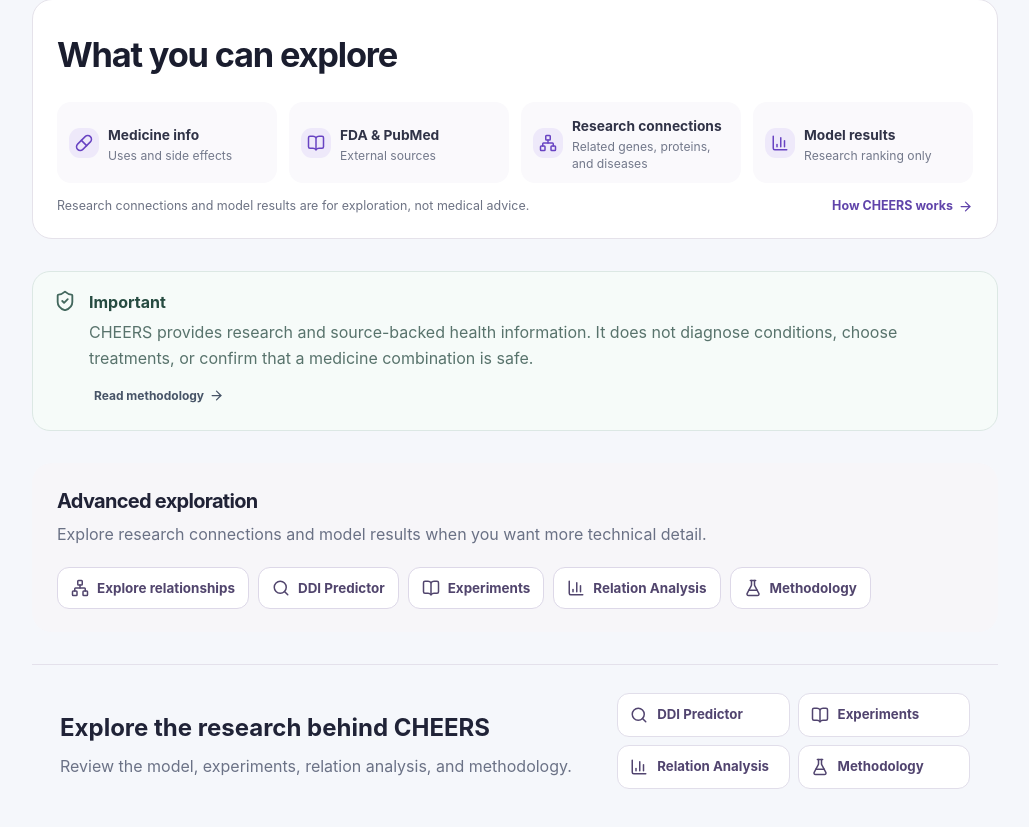
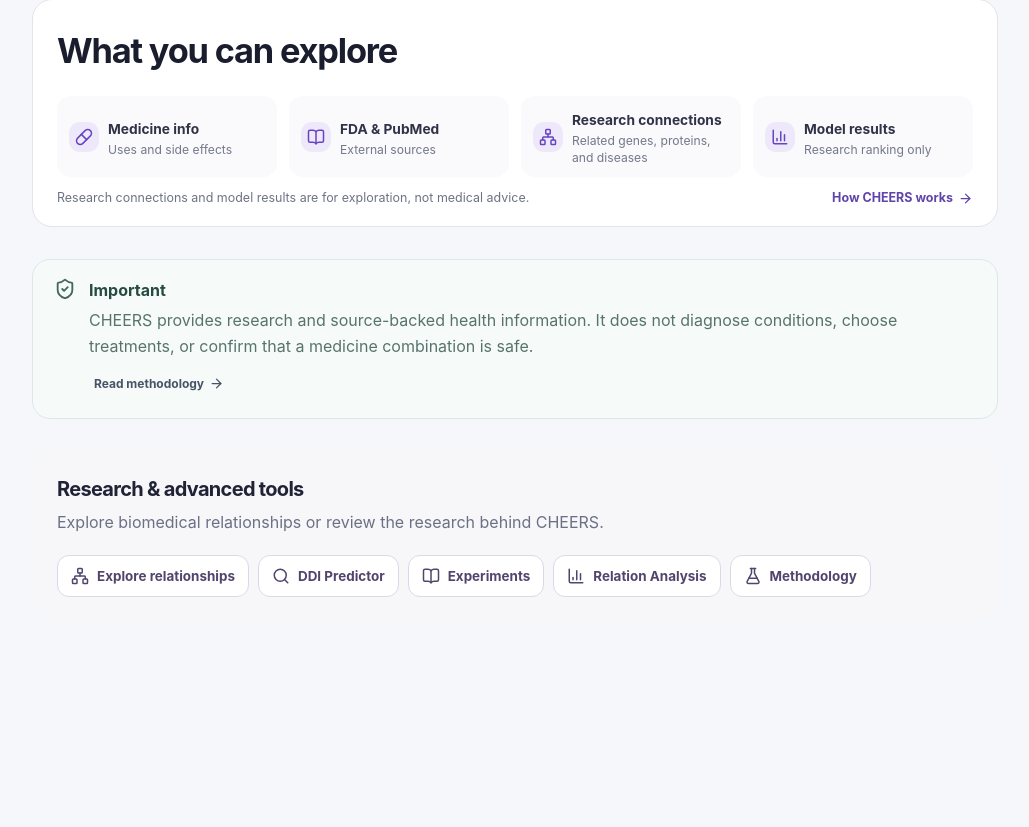
Before and after one commit to Tuvshinjargal03/CHEERS-PrimeKG-RGCN-DDI-Prediction_draft1, a React (Vite) app in the folder frontend/: page /#/overview in a window 1280 px wide. Shown: the part 1184-2011 px from the top of the page, without its empty margins (250-1279 px from the left). After the commit the page ends 1868 px from the top, so only its background shows below. Built offline with nearby package versions, Linux system fonts and the light colour scheme.

Commit message:
Finalize CHEERS frontend usability polish

```diff
--- a/frontend/src/pages/Home.jsx
+++ b/frontend/src/pages/Home.jsx
@@ -103,8 +103,8 @@ export default function Home() {
 
       <section className="public-section public-advanced-section" aria-labelledby="advanced-title">
         <div className="public-section-heading">
-          <h2 id="advanced-title">Advanced exploration</h2>
-          <p>Explore research connections and model results when you want more technical detail.</p>
+          <h2 id="advanced-title">Research &amp; advanced tools</h2>
+          <p>Explore biomedical relationships or review the research behind CHEERS.</p>
         </div>
         <div className="public-advanced-links">
           {ADVANCED_LINKS.map(([path, label, Icon]) => (
@@ -112,16 +112,6 @@ export default function Home() {
           ))}
         </div>
       </section>
-
-      <section className="public-research-gateway" aria-labelledby="public-research-title">
-        <div><h2 id="public-research-title">Explore the research behind CHEERS</h2><p>Review the model, experiments, relation analysis, and methodology.</p></div>
-        <div className="public-gateway-links">
-          <Link to="/predictor"><Search size={18} /> DDI Predictor</Link>
-          <Link to="/experiments"><BookOpen size={18} /> Experiments</Link>
-          <Link to="/relations"><BarChart3 size={18} /> Relation Analysis</Link>
-          <Link to="/methodology"><FlaskConical size={18} /> Methodology</Link>
-        </div>
-      </section>
     </div>
   )
 }
--- a/frontend/src/pages/PublicSearch.css
+++ b/frontend/src/pages/PublicSearch.css
@@ -1598,7 +1598,7 @@
 .public-information-tiles strong { color: #303347; font-size: 0.86rem; }
 .public-information-tiles p { margin: 2px 0 0; color: #73798b; font-size: 0.76rem; line-height: 1.35; }
 
-.public-information-strip { gap: 14px; padding-top: 22px; padding-bottom: 22px; }
+.public-information-strip { gap: 12px; padding-top: 18px; padding-bottom: 18px; }
 .public-information-footer { display: flex; flex-wrap: wrap; align-items: center; justify-content: space-between; gap: 8px 18px; }
 .public-information-footer p { min-width: 0; margin: 0; color: #6d7384; font-size: 0.78rem; line-height: 1.45; }
 .public-information-footer a { display: inline-flex; align-items: center; gap: 5px; color: #6044aa; font-size: 0.78rem; font-weight: 750; text-decoration: none; }
```
Also changed, not shown: 2 other files (tests, documents, lock files or other folders).
